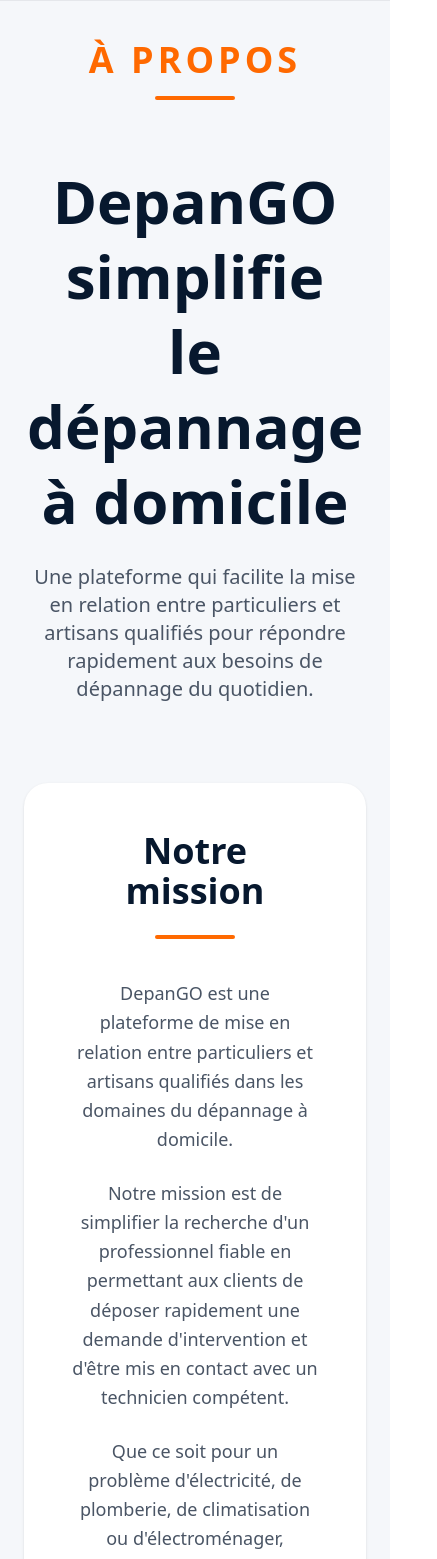
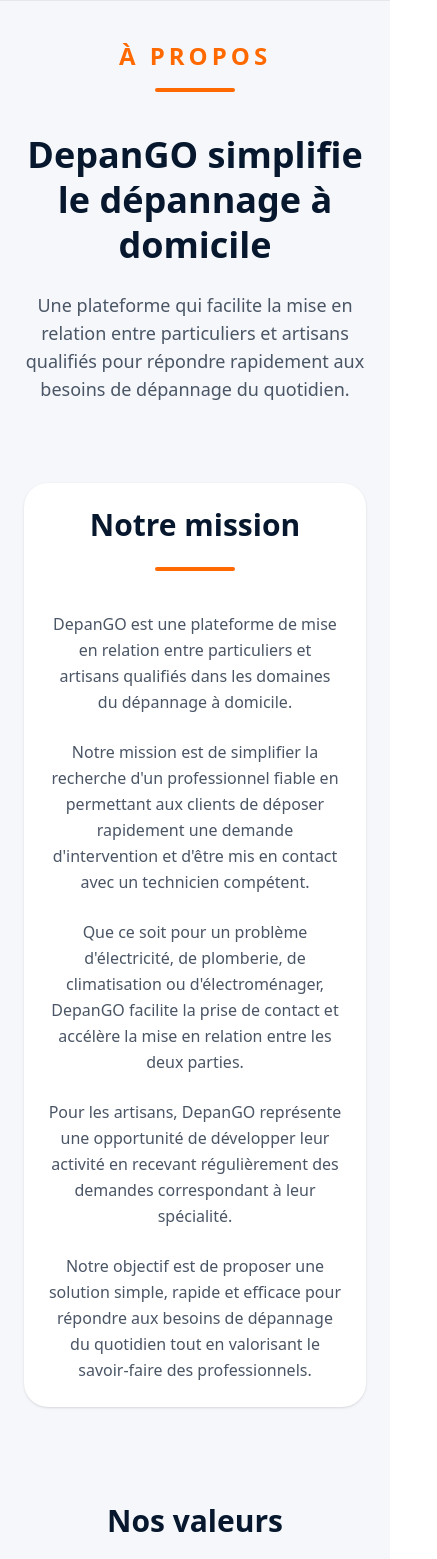
Before and after one commit to chainez-hat/DepanGO, a React (Vite) app in the folder front/: page /about in a window 390 px wide. Shown: the part 120-1679 px from the top of the page, 437 px wide, since content can reach past the window. Built offline with nearby package versions, Linux system fonts and the light colour scheme.

Commit message:
responsive page About.jsx

```diff
--- a/front/src/pages/public/About.jsx
+++ b/front/src/pages/public/About.jsx
@@ -8,19 +8,19 @@ export default function About() {
       {/* Header */}
       <section className="pt-40 pb-20">
         <div className="max-w-7xl mx-auto px-6 text-center">
-          <span className="text-orange-500 font-black uppercase tracking-[4px] text-4xl">
+          <span className="text-orange-500 font-black uppercase tracking-[4px] text-2xl md:text-3xl lg:text-4xl">
             À propos
           </span>
 
           <div className="w-20 h-1 bg-orange-500 mx-auto mt-4 rounded-full"></div>
 
-          <h1 className="text-6xl font-bold text-[#07182E] mt-16 leading-tight">
+          <h1 className="text-4xl md:text-5xl lg:text-6xl font-bold text-[#07182E] mt-10 lg:mt-16 leading-tight">
             DepanGO simplifie
             <br />
             le dépannage à domicile
           </h1>
 
-          <p className="text-gray-600 text-xl mt-6 max-w-3xl mx-auto">
+          <p className="text-gray-600 text-lg md:text-xl mt-6 max-w-3xl mx-auto">
             Une plateforme qui facilite la mise en relation entre particuliers
             et artisans qualifiés pour répondre rapidement aux besoins de
             dépannage du quotidien.
@@ -31,14 +31,14 @@ export default function About() {
       {/* Notre mission */}
       <section className="pb-24">
         <div className="max-w-5xl mx-auto px-6">
-          <div className="bg-white rounded-3xl p-12 shadow-sm">
-            <h2 className="text-4xl font-bold text-[#07182E] text-center">
+          <div className="bg-white rounded-3xl p-6 md:p-8 lg:p-12 shadow-sm">
+            <h2 className="text-3xl md:text-4xl font-bold text-[#07182E] text-center">
               Notre mission
             </h2>
 
             <div className="w-20 h-1 bg-orange-500 mx-auto mt-6 rounded-full"></div>
 
-            <div className="mt-10 text-gray-600 text-lg leading-relaxed space-y-6">
+            <div className="mt-10 text-gray-600 text-base md:text-lg leading-relaxed space-y-6">
               <p>
                 DepanGO est une plateforme de mise en relation entre
                 particuliers et artisans qualifiés dans les domaines du
@@ -78,17 +78,19 @@ export default function About() {
       <section className="pb-24">
         <div className="max-w-7xl mx-auto px-6">
           <div className="text-center">
-            <h2 className="text-5xl font-bold text-[#07182E]">Nos valeurs</h2>
+            <h2 className="text-3xl md:text-4xl lg:text-5xl font-bold text-[#07182E]">
+              Nos valeurs
+            </h2>
 
-            <p className="text-gray-600 mt-6 text-xl">
+            <p className="text-gray-600 mt-6 text-lg md:text-xl">
               Les principes qui guident notre plateforme au quotidien.
             </p>
 
             <div className="w-24 h-1 bg-orange-500 mx-auto mt-8 rounded-full"></div>
           </div>
 
-          <div className="grid grid-cols-3 gap-10 mt-16">
-            <div className="bg-white rounded-3xl p-10 text-center shadow-sm">
+          <div className="grid grid-cols-1 md:grid-cols-2 lg:grid-cols-3 gap-6 lg:gap-10 mt-16">
+            <div className="bg-white rounded-3xl p-6 lg:p-10 text-center shadow-sm">
               <div className="w-20 h-20 bg-[#F5F7FA] rounded-full flex items-center justify-center mx-auto">
                 <img
                   src={electriciteIcon}
@@ -144,20 +146,20 @@ export default function About() {
       <section className="py-24 bg-white">
         <div className="max-w-7xl mx-auto px-6">
           <div className="text-center">
-            <h2 className="text-5xl font-bold text-[#07182E]">
+            <h2 className="text-3xl md:text-4xl lg:text-5xl font-bold text-[#07182E]">
               Pourquoi choisir DepanGO ?
             </h2>
 
             <div className="w-24 h-1 bg-orange-500 mx-auto mt-8 rounded-full"></div>
           </div>
 
-          <div className="grid md:grid-cols-2 gap-12 mt-16">
-            <div className="bg-[#F5F7FA] rounded-3xl p-10">
-              <h3 className="text-3xl font-semibold text-[#07182E] mb-6">
+          <div className="grid grid-cols-1 md:grid-cols-2 gap-6 lg:gap-12 mt-16">
+            <div className="bg-[#F5F7FA] rounded-3xl p-6 lg:p-10">
+              <h3 className="text-2xl lg:text-3xl font-semibold text-[#07182E] mb-6">
                 Pour les particuliers
               </h3>
 
-              <ul className="space-y-4 text-gray-600 text-lg">
+              <ul className="space-y-4 text-gray-600 text-base md:text-lg">
                 <li>✓ Déposer une demande en quelques minutes.</li>
                 <li>✓ Trouver rapidement un technicien qualifié.</li>
                 <li>✓ Recevoir les coordonnées du professionnel.</li>
@@ -170,7 +172,7 @@ export default function About() {
                 Pour les artisans
               </h3>
 
-              <ul className="space-y-4 text-gray-600 text-lg">
+              <ul className="space-y-4 text-gray-600 text-base md:text-lg">
                 <li>✓ Recevoir régulièrement de nouvelles demandes.</li>
                 <li>✓ Développer sa clientèle.</li>
                 <li>✓ Choisir les interventions qui l'intéressent.</li>
@@ -180,7 +182,7 @@ export default function About() {
           </div>
 
           <div className="max-w-4xl mx-auto text-center mt-20">
-            <p className="text-xl text-gray-600 leading-relaxed">
+            <p className="text-lg md:text-xl text-gray-600 leading-relaxed">
               Chez DepanGO, nous croyons qu'un dépannage ne devrait jamais être
               compliqué. Notre ambition est de proposer une solution simple,
               rapide et efficace qui rapproche les particuliers des
```
